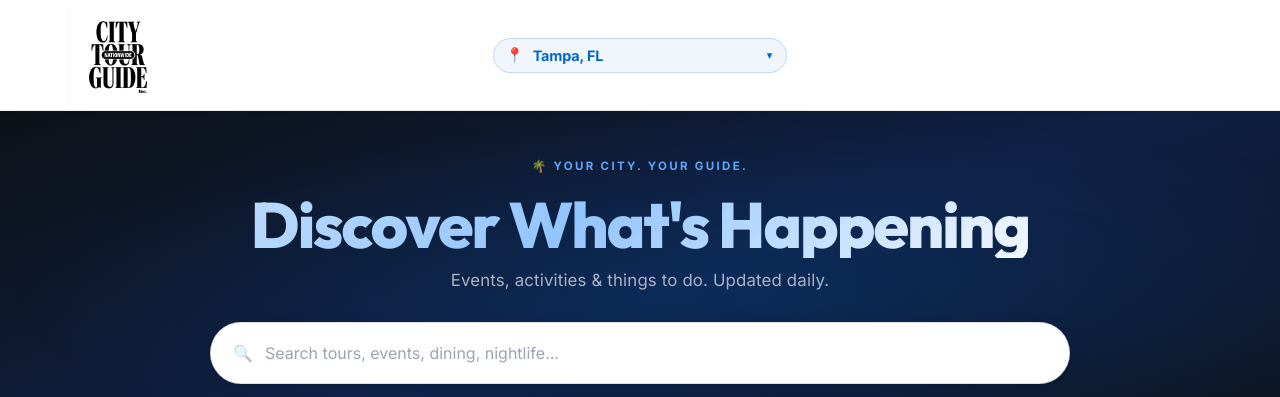
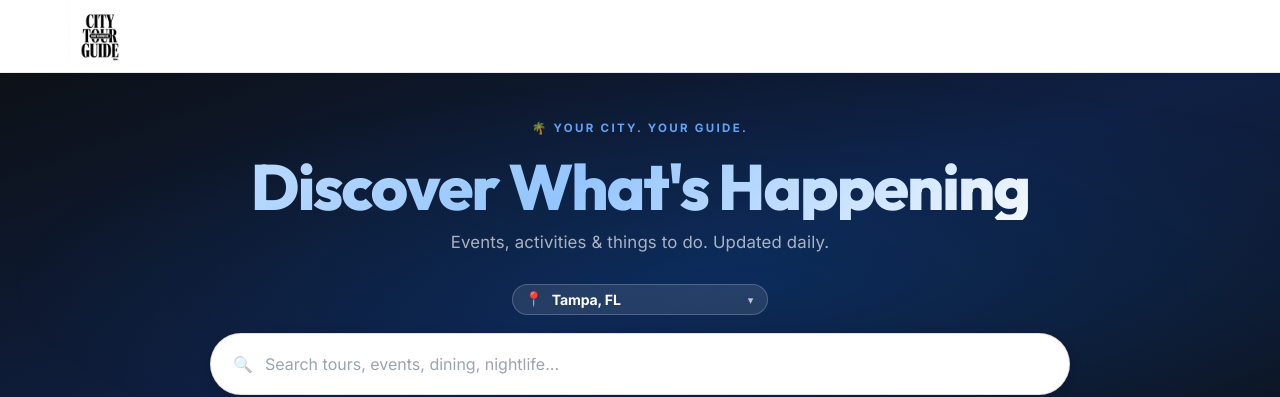
Before and after one commit to citytourguideinc/tampa-city-tour-guide, a Next.js app: page / in a window 1280 px wide. Shown: the top 397 px of the page. Built offline with nearby package versions, Linux system fonts and the light colour scheme; no server answers; the database is empty.

Commit message:
UI: Move city picker into hero above search, remove duplicate category pill row

```diff
--- a/app/page.js
+++ b/app/page.js
@@ -144,30 +144,6 @@ export default function Home() {
             <img src="/logo.png" alt="City Tour Guide" className={styles.logoImg} />
           </a>
 
-          {/* CENTER — City / Region Picker */}
-          <div className={styles.cityPicker}>
-            <span className={styles.cityPickerPin}>📍</span>
-            <select
-              className={styles.cityPickerSelect}
-              defaultValue="tampa"
-              onChange={e => {
-                if (e.target.value !== 'tampa') {
-                  alert('More cities coming soon!');
-                  e.target.value = 'tampa';
-                }
-              }}
-              aria-label="Select city or region"
-            >
-              <option value="tampa">Tampa, FL</option>
-              <option value="stpete" disabled>St. Pete, FL — Coming Soon</option>
-              <option value="orlando" disabled>Orlando, FL — Coming Soon</option>
-              <option value="miami" disabled>Miami, FL — Coming Soon</option>
-              <option value="nyc" disabled>New York, NY — Coming Soon</option>
-              <option value="la" disabled>Los Angeles, CA — Coming Soon</option>
-            </select>
-            <span className={styles.cityPickerChevron}>▾</span>
-          </div>
-
           {hasSearched && (
             <div className={styles.navSearch}>
               <SearchBar onSearch={handleSearch} loading={loading} initValue={query} />
@@ -188,6 +164,30 @@ export default function Home() {
               <p className={styles.heroSub}>Events, activities &amp; things to do. Updated daily.</p>
             </>
           )}
+
+          {/* City picker — always visible in hero, above search */}
+          <div className={styles.heroCityRow}>
+            <div className={styles.cityPicker}>
+              <span className={styles.cityPickerPin}>📍</span>
+              <select
+                className={styles.cityPickerSelect}
+                defaultValue="tampa"
+                onChange={e => {
+                  if (e.target.value !== 'tampa') {
+                    alert('More cities coming soon!');
+                    e.target.value = 'tampa';
+                  }
+                }}
+                aria-label="Select city"
+              >
+                <option value="tampa">Tampa, FL</option>
+                <option value="stpete" disabled>St. Pete, FL — Coming Soon</option>
+                <option value="orlando" disabled>Orlando, FL — Coming Soon</option>
+                <option value="miami" disabled>Miami, FL — Coming Soon</option>
+              </select>
+              <span className={styles.cityPickerChevron}>▾</span>
+            </div>
+          </div>
 
           {/* Search — always in hero */}
           <div className={styles.heroSearchRow}>
@@ -234,33 +234,6 @@ export default function Home() {
                   {[1,2,3,4,5,6].map(i => <SkeletonCard key={i} />)}
                 </div>
               )}
-              {/* Filters */}
-              <div className={styles.filterRow}>
-                <div className={styles.filterPills}>
-                  <button className={`${styles.pill} ${!category ? styles.pillActive : ''}`}
-                    onClick={() => applyCategory('')}>All</button>
-                  {meta.categories.map(cat => (
-                    <button key={cat.name}
-                      className={`${styles.pill} ${category === cat.name ? styles.pillActive : ''}`}
-                      onClick={() => applyCategory(category === cat.name ? '' : cat.name)}>
-                      {cat.name}<span className={styles.pillCount}>{cat.count}</span>
-                    </button>
-                  ))}
-                </div>
-                <div className={styles.dateFilters}>
-                  <button className={`${styles.datePill} ${!dateFilter ? styles.datePillActive : ''}`}
-                    onClick={() => applyDate('')}>Any date</button>
-                  <button className={`${styles.datePill} ${dateFilter === 'today' ? styles.datePillActive : ''}`}
-                    onClick={() => applyDate(dateFilter === 'today' ? '' : 'today')}>Today</button>
-                  <button className={`${styles.datePill} ${dateFilter === 'weekend' ? styles.datePillActive : ''}`}
-                    onClick={() => applyDate(dateFilter === 'weekend' ? '' : 'weekend')}>This Weekend</button>
-                  <input type="date" className={styles.datePicker}
-                    value={dateFilter && !['today','weekend'].includes(dateFilter) ? dateFilter : ''}
-                    min={today} title="Pick a date"
-                    onChange={e => applyDate(e.target.value || '')} />
-                </div>
-              </div>
-
               {/* Count */}
               {!loading && (
                 <p className={styles.resultCount}>
--- a/app/page.module.css
+++ b/app/page.module.css
@@ -13,10 +13,10 @@
   max-width: 1200px;
   margin: 0 auto;
   padding: 0 28px;
-  height: 110px;
-  display: grid;
-  grid-template-columns: 1fr auto 1fr;
+  height: 72px;
+  display: flex;
   align-items: center;
+  justify-content: space-between;
   gap: 20px;
 }
 
@@ -28,28 +28,27 @@
   justify-self: start;
 }
 .logoImg {
-  height: 100px;
+  height: 64px;
   width: auto;
   display: block;
   object-fit: contain;
 }
 
-/* CENTER — City picker pill */
+/* City picker pill — used inside hero */
 .cityPicker {
   display: inline-flex;
   align-items: center;
   gap: 5px;
-  background: rgba(0,102,204,0.06);
-  border: 1.5px solid rgba(0,102,204,0.2);
+  background: rgba(255,255,255,0.1);
+  border: 1.5px solid rgba(255,255,255,0.2);
   border-radius: 999px;
-  padding: 8px 14px 8px 12px;
+  padding: 6px 14px 6px 12px;
   cursor: pointer;
   transition: border-color 0.15s, background 0.15s;
-  justify-self: center;
 }
 .cityPicker:hover {
-  background: rgba(0,102,204,0.1);
-  border-color: rgba(0,102,204,0.35);
+  background: rgba(255,255,255,0.18);
+  border-color: rgba(255,255,255,0.35);
 }
 .cityPickerPin { font-size: 0.9rem; line-height: 1; }
 .cityPickerSelect {
@@ -58,9 +57,9 @@
   background: transparent;
   border: none;
   font-family: 'Inter', system-ui, sans-serif;
-  font-size: 0.9rem;
+  font-size: 0.88rem;
   font-weight: 700;
-  color: #0066CC;
+  color: #fff;
   cursor: pointer;
   padding: 0 16px 0 4px;
   outline: none;
@@ -69,7 +68,7 @@
 }
 .cityPickerChevron {
   font-size: 0.7rem;
-  color: #0066CC;
+  color: rgba(255,255,255,0.7);
   pointer-events: none;
   margin-left: -14px;
   flex-shrink: 0;
@@ -77,11 +76,23 @@
 
 /* RIGHT — nav search (compact results mode) */
 .navSearch {
-  justify-self: end;
-  width: 100%;
-  max-width: 360px;
+  flex: 1;
+  max-width: 400px;
 }
-.navRightSpacer { justify-self: end; }
+.navRightSpacer { width: 40px; }
+
+/* ── City row in hero (above search bar) ────────────── */
+.heroCityRow {
+  display: flex;
+  justify-content: center;
+  margin-bottom: 18px;
+  position: relative;
+  z-index: 1;
+}
+.heroCompact .heroCityRow {
+  margin-bottom: 10px;
+  justify-content: flex-start;
+}
 
 /* ── Hero section ─────────────────────────────────────────────── */
 .hero {
```
Also changed, not shown: scripts/cleanup-items.js (added, +95 -0 lines).
